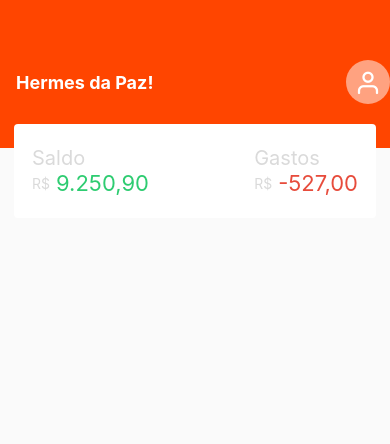
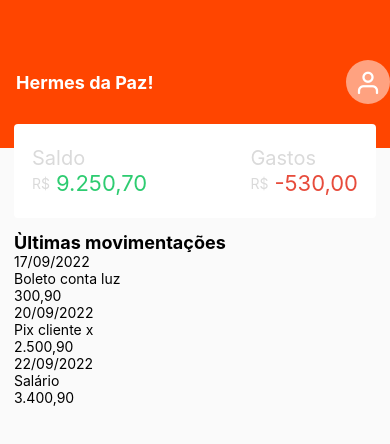
Before and after one commit to dapaz-programador/livro-caixa1, a React Native app: screen / in a window 390 px wide. Shown: the top 444 px of the page. Built offline with nearby package versions, Linux system fonts and the light colour scheme.

Commit message:
cont.29/02/24

```diff
--- /dev/null
+++ b/src/components/Moviments/index.js
@@ -0,0 +1,29 @@
+import {
+    View,
+    Text,
+    StyleSheet,
+    TouchableOpacity,
+ } from 'react-native';
+
+
+export default function Moviments({data }) {
+ return (
+   <TouchableOpacity style={StyleSheet.container}>
+    <Text style={style.data}>{data.date}</Text>
+
+    <View style={style.content}>
+        <Text style={style.label}>{data.label}</Text>
+
+        <Text style={style.value}>
+            {data.value}
+        </Text>
+    </View>
+   </TouchableOpacity>
+  );
+}
+
+const style = StyleSheet.create({
+    container:{
+
+    }
+})
--- a/src/pages/Home/index.js
+++ b/src/pages/Home/index.js
@@ -1,7 +1,33 @@
 /*import { StatusBar } from 'expo-status-bar';*/
-import { StyleSheet, Text, View } from 'react-native';
-import Header from '../../components/Header'
+import { StyleSheet, Text, View, FlatList } from 'react-native';
+import Header from '../../components/Header';
 import Balance from '../../components/Balance';
+import Moviments from '../../components/Moviments';
+
+const list = [
+  {
+    id:1,
+    label: 'Boleto conta luz',
+    value: '300,90',
+    date: '17/09/2022',
+    type: 0 // despesas
+  },
+  {
+    id:2,
+    label: 'Pix cliente x',
+    value: '2.500,90',
+    date: '20/09/2022',
+    type: 1 // receita / entradas
+  },
+  {
+    id:3,
+    label: 'Salário',
+    value: '3.400,90',
+    date: '22/09/2022',
+    type: 1 // receita / entradas
+  }
+
+]
 
 export default function Home() {
   return (
@@ -9,7 +35,19 @@ export default function Home() {
         <Header name="Hermes da Paz!"/>
 
 
-        <Balance saldo="9.250,90" gastos="-527,00"/>
+        <Balance saldo="9.250,70" gastos="-530,00"/>
+
+        <Text style={styles.title}>Ùltimas movimentações</Text>
+
+        <FlatList
+          style={styles.list}
+          data={list}
+          ReyExtractor={(item) => String(item.id)}  // transforma qualquer iten em string
+          showsVerticalScrollIndicator={false}  // retira barra de rolagem
+          renderItem= {({ item }) => <Moviments data={item}/>}
+
+
+        />
 
 
     </View>
@@ -20,6 +58,18 @@ const styles = StyleSheet.create({
   container: {
     flex: 1,
     backgroundColor: '#fafafa',
+  },
+  title:{
+    fontSize: 18,
+    fontWeight: 'bold',
+    marginLeft: 14,
+    marginRight: 14,
+    marginTop: 14,
+  },
+  list:{
+    marginStart: 14,
+    marginEnd: 14,
 
-  },
+
+  }
 });
```
